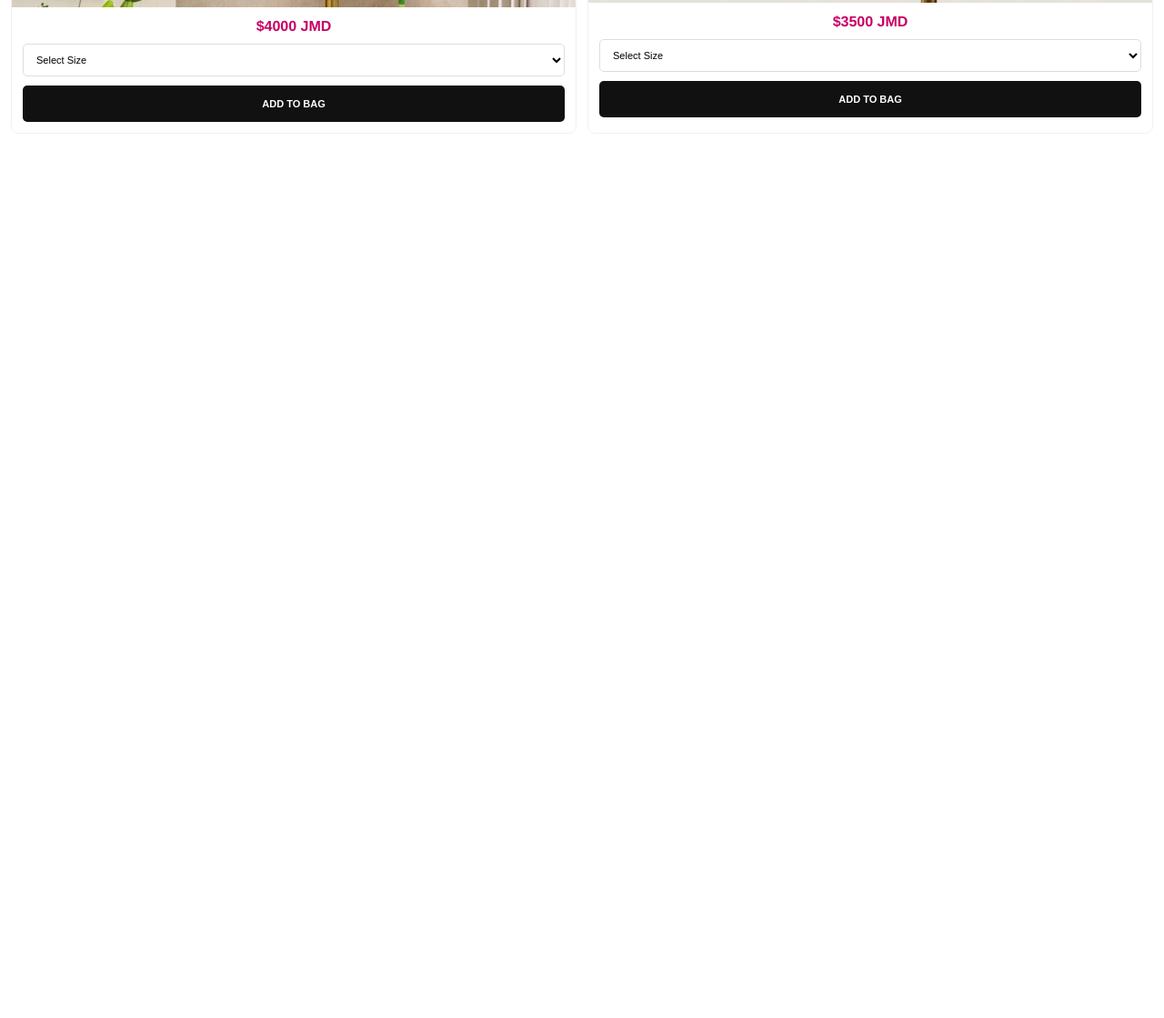
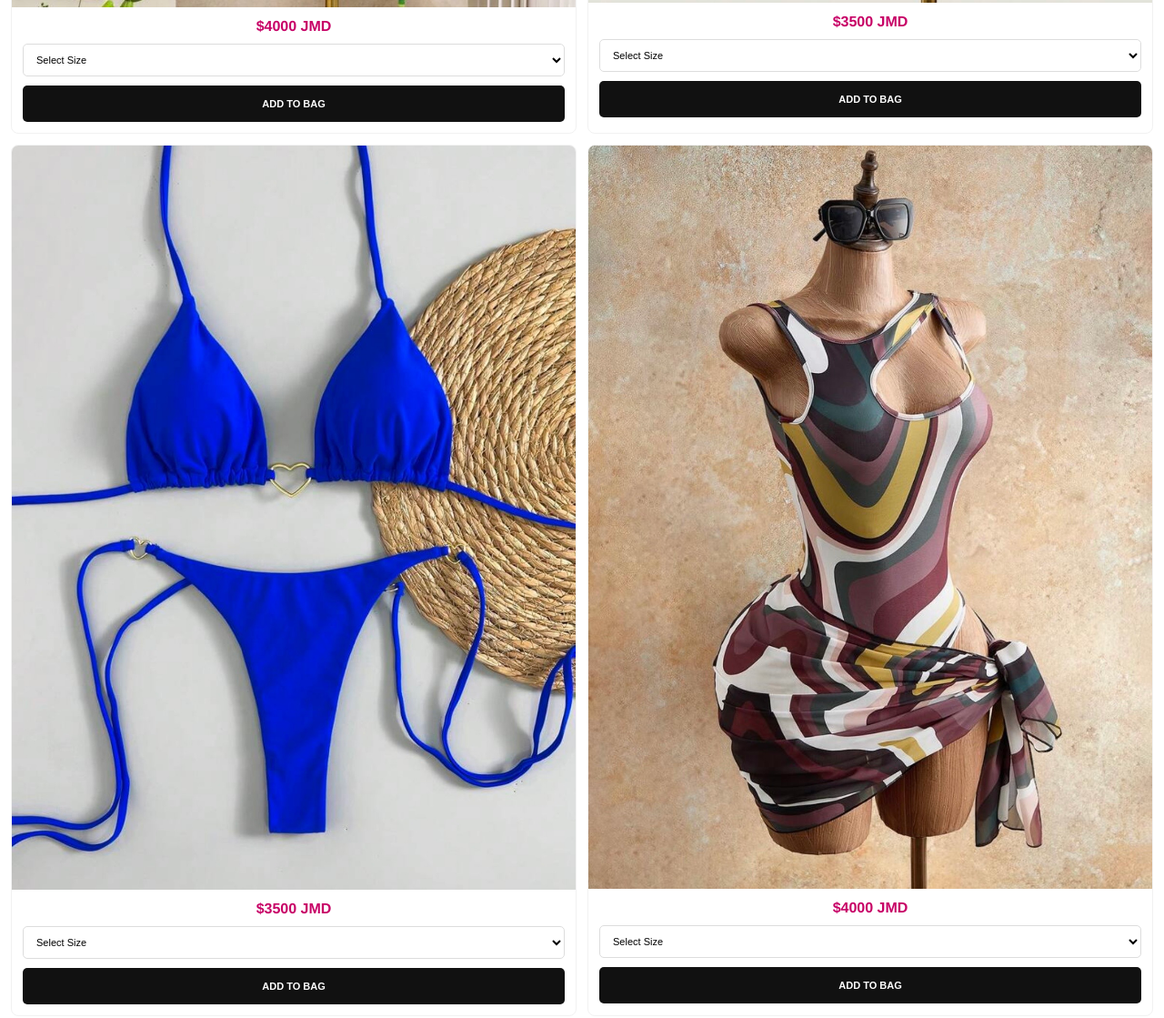
Before and after one commit to richkid-boutique/cs, a plain HTML site: page index.html in a window 1280 px wide. Shown: the part 4788-5907 px from the top of the page at 91% size. Before the commit the page ends 5097 px from the top, so only its background shows below. Drawn offline with Linux system fonts and the light colour scheme.

Commit message:
Update index.html

```diff
--- a/index.html
+++ b/index.html
@@ -75,7 +75,7 @@
             'bikini': {
                 prefix: 'bikini',
                 label: 'Bikini',
-                prices: ["3600", "3400", "3400", "3600", "4000", "4200", "4000", "3500"], // Bikini 1: $3000, Bikini 2: $4500...
+                prices: ["3600", "3400", "3400", "3600", "4000", "4200", "4000", "3500", "3500", "4000", "4000", "4000"], // Bikini 1: $3000, Bikini 2: $4500...
                 sizes: ["S", "M", "L"]
             },
             'dress': {
```
